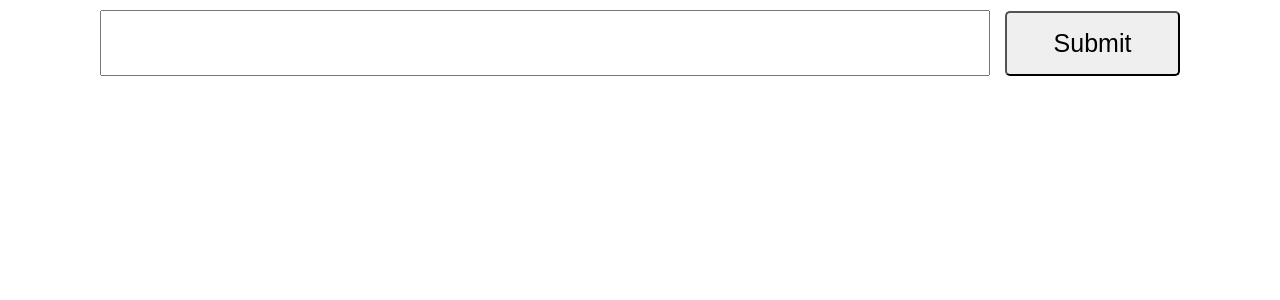
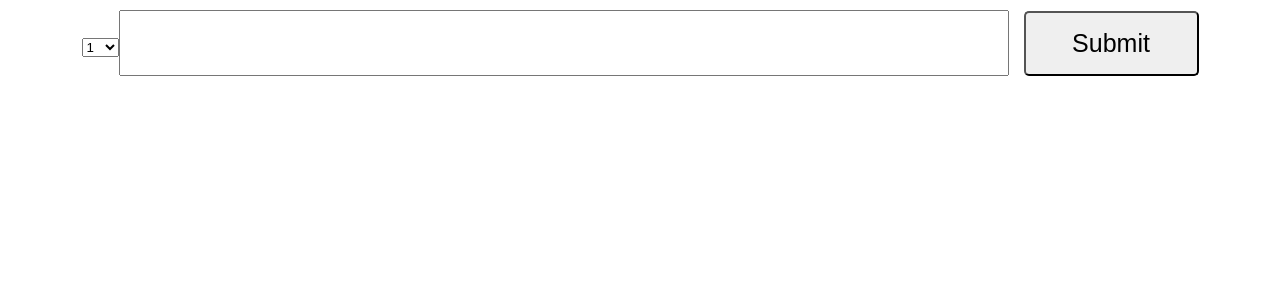
Before and after one commit to pnolan89/gif-sorter, a React (Create React App) app: page / in a window 1280 px wide. Shown: the top 300 px of the page. Built offline with nearby package versions, Linux system fonts and the light colour scheme.

Commit message:
add select to MainInput to limit results

```diff
--- a/src/App.js
+++ b/src/App.js
@@ -17,7 +17,7 @@ class App extends Component {
     let newState = this.state;
     axios.get(`http://api.giphy.com/v1/gifs/search?api_key=W44TRfEABYfip5euY6PwifWx6vh4oLvm&q=${query}`)
       .then((response) => {
-        newState.imageData = response.data.data.slice(0, (limit));
+        newState.imageData = response.data.data.slice(0, limit);
         this.setState(newState);
       })
       .catch(function (response) {
--- a/src/main-input/main-input.jsx
+++ b/src/main-input/main-input.jsx
@@ -5,7 +5,8 @@ class MainInput extends Component {
   constructor(props) {
     super(props);
     this.state = {
-      mainInput: ""
+      query: "",
+      limit: "1"
     };
     this.onChange = this.onChange.bind(this);
     this.onSubmit = this.onSubmit.bind(this);
@@ -19,13 +20,40 @@ class MainInput extends Component {
 
   onSubmit(event) {
     event.preventDefault();
-    this.props.handleMainInputSubmit(this.state.mainInput, 3);
+    this.props.handleMainInputSubmit(this.state.query, this.state.limit);
   }
 
   render() {
     return (
       <form id="main-input" onSubmit={this.onSubmit}>
-        <input id="main-input-textbox" name="mainInput" type="text" onChange={this.onChange}/>
+        <select name="limit" onChange={this.onChange}>
+          <option value="1">1</option>
+          <option value="2">2</option>
+          <option value="3">3</option>
+          <option value="4">4</option>
+          <option value="5">5</option>
+          <option value="6">6</option>
+          <option value="7">7</option>
+          <option value="8">8</option>
+          <option value="9">9</option>
+          <option value="10">10</option>
+          <option value="11">11</option>
+          <option value="12">12</option>
+          <option value="13">13</option>
+          <option value="14">14</option>
+          <option value="15">15</option>
+          <option value="16">16</option>
+          <option value="17">17</option>
+          <option value="18">18</option>
+          <option value="19">19</option>
+          <option value="20">20</option>
+          <option value="21">21</option>
+          <option value="22">22</option>
+          <option value="23">23</option>
+          <option value="24">24</option>
+          <option value="25">25</option>
+        </select>
+        <input id="main-input-textbox" name="query" type="text" onChange={this.onChange}/>
         <input id="main-input-submit" type="submit" value="Submit" />
       </form>
     );
```
